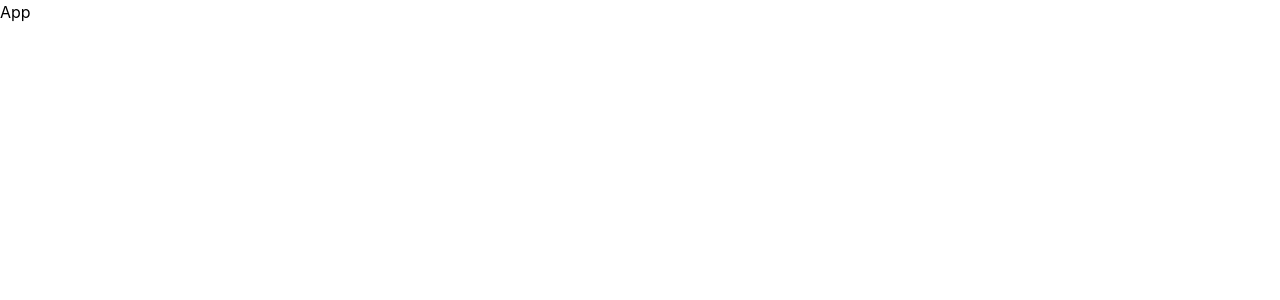
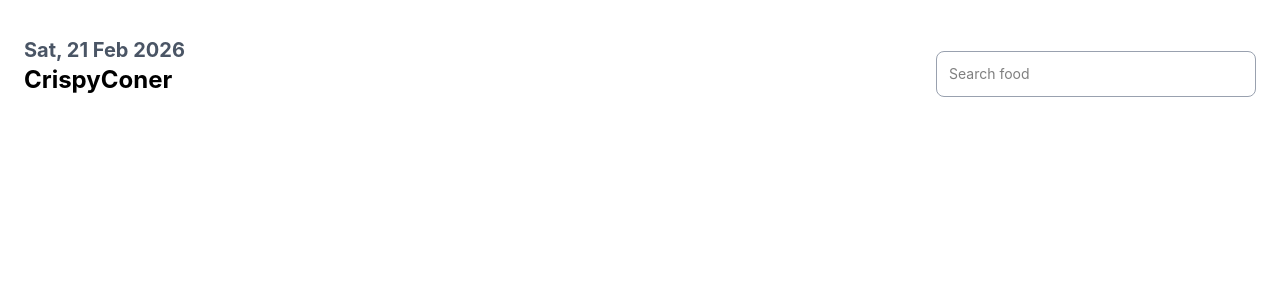
Before and after one commit to nesarikartejas10/Food-Ordering-App-Payment-Gateway, a React (Vite) app in the folder frontend/: page / in a window 1280 px wide. Shown: the top 300 px of the page. Built offline with nearby package versions, Linux system fonts and the light colour scheme.

Commit message:
navbar created with styling

```diff
--- a/frontend/package.json
+++ b/frontend/package.json
@@ -13,6 +13,7 @@
     "@tailwindcss/vite": "^4.2.0",
     "react": "^19.2.0",
     "react-dom": "^19.2.0",
+    "react-router": "^7.13.0",
     "tailwindcss": "^4.2.0"
   },
   "devDependencies": {
--- a/frontend/src/App.jsx
+++ b/frontend/src/App.jsx
@@ -1,5 +1,18 @@
+import { BrowserRouter, Routes, Route } from "react-router";
+import HomePage from "./pages/HomePage";
+import OrderSuccessPage from "./pages/OrderSuccessPage";
+import NotFoundPage from "./pages/NotFoundPage";
+
 const App = () => {
-  return <div>App</div>;
+  return (
+    <BrowserRouter>
+      <Routes>
+        <Route path="/" element={<HomePage />} />
+        <Route path="/order-success" element={<OrderSuccessPage />} />
+        <Route path="*" element={<NotFoundPage />} />
+      </Routes>
+    </BrowserRouter>
+  );
 };
 
 export default App;
--- /dev/null
+++ b/frontend/src/components/Navbar.jsx
@@ -0,0 +1,23 @@
+const Navbar = () => {
+  return (
+    <nav className="flex flex-col lg:flex-row lg:items-center justify-between py-3 m-6">
+      <div className="sm:mb-4">
+        <h3 className="text-xl font-bold text-gray-600">
+          {new Date().toUTCString().slice(0, 16)}
+        </h3>
+        <h1 className="text-2xl font-bold">CrispyConer</h1>
+      </div>
+      <div>
+        <input
+          className="p-3 border border-gray-400 text-sm outline-none rounded-lg w-full lg:w-[25vw]"
+          type="search"
+          name="search"
+          placeholder="Search food"
+          autoComplete="off"
+        />
+      </div>
+    </nav>
+  );
+};
+
+export default Navbar;
--- a/frontend/src/pages/HomePage.jsx
+++ b/frontend/src/pages/HomePage.jsx
@@ -1,5 +1,11 @@
+import Navbar from "../components/Navbar";
+
 const HomePage = () => {
-  return <div>HomePage</div>;
+  return (
+    <main>
+      <Navbar />
+    </main>
+  );
 };
 
 export default HomePage;
--- /dev/null
+++ b/frontend/src/pages/NotFoundPage.jsx
@@ -0,0 +1,26 @@
+import { Link } from "react-router";
+
+const NotFoundPage = () => {
+  return (
+    <div className="min-h-screen flex flex-col items-center justify-center px-4 bg-green-100">
+      <h1 className="text-8xl font-extrabold text-gray-800">404</h1>
+
+      <h2 className="mt-4 text-2xl font-semibold text-gray-700">
+        Page Not Found
+      </h2>
+
+      <p className="mt-2 text-gray-500 text-center max-w-md">
+        Sorry, the page you are looking for doesn’t exist or has been moved.
+      </p>
+
+      <Link
+        to="/"
+        className="mt-6 px-6 py-3 bg-green-600 text-white rounded-lg hover:bg-gray-800 transition duration-300"
+      >
+        Go Back Home
+      </Link>
+    </div>
+  );
+};
+
+export default NotFoundPage;
```
Also changed, not shown: 1 other file (tests, documents, lock files or other folders).
